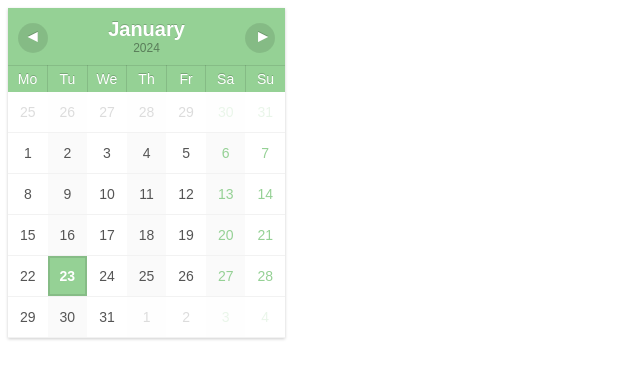
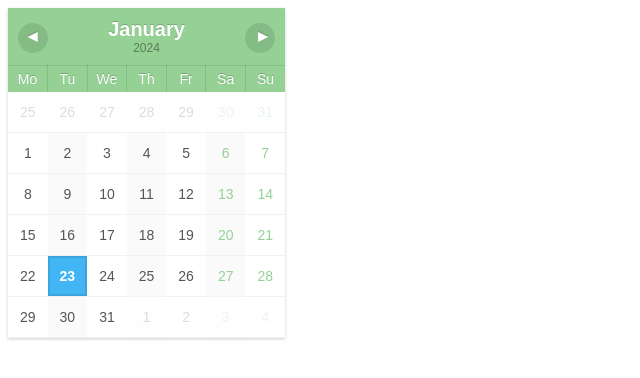
Before and after one commit to charliektt/Notion, a plain HTML site: page index.html in a window 1280 px wide. Shown: the whole page, without its empty margins (0-640 px from the left). Drawn offline with Linux system fonts and the light colour scheme.

Commit message:
Update index.html

```diff
--- a/index.html
+++ b/index.html
@@ -99,7 +99,7 @@ td:nth-child(6)>span {
 }
 td.avui>span {
     font-weight: bold;
-    background-color: #95D195;
+    background-color: #42b6f5;
     color: #fff;
     border: 2px solid rgba(0,0,0,0.1);
 }
```
